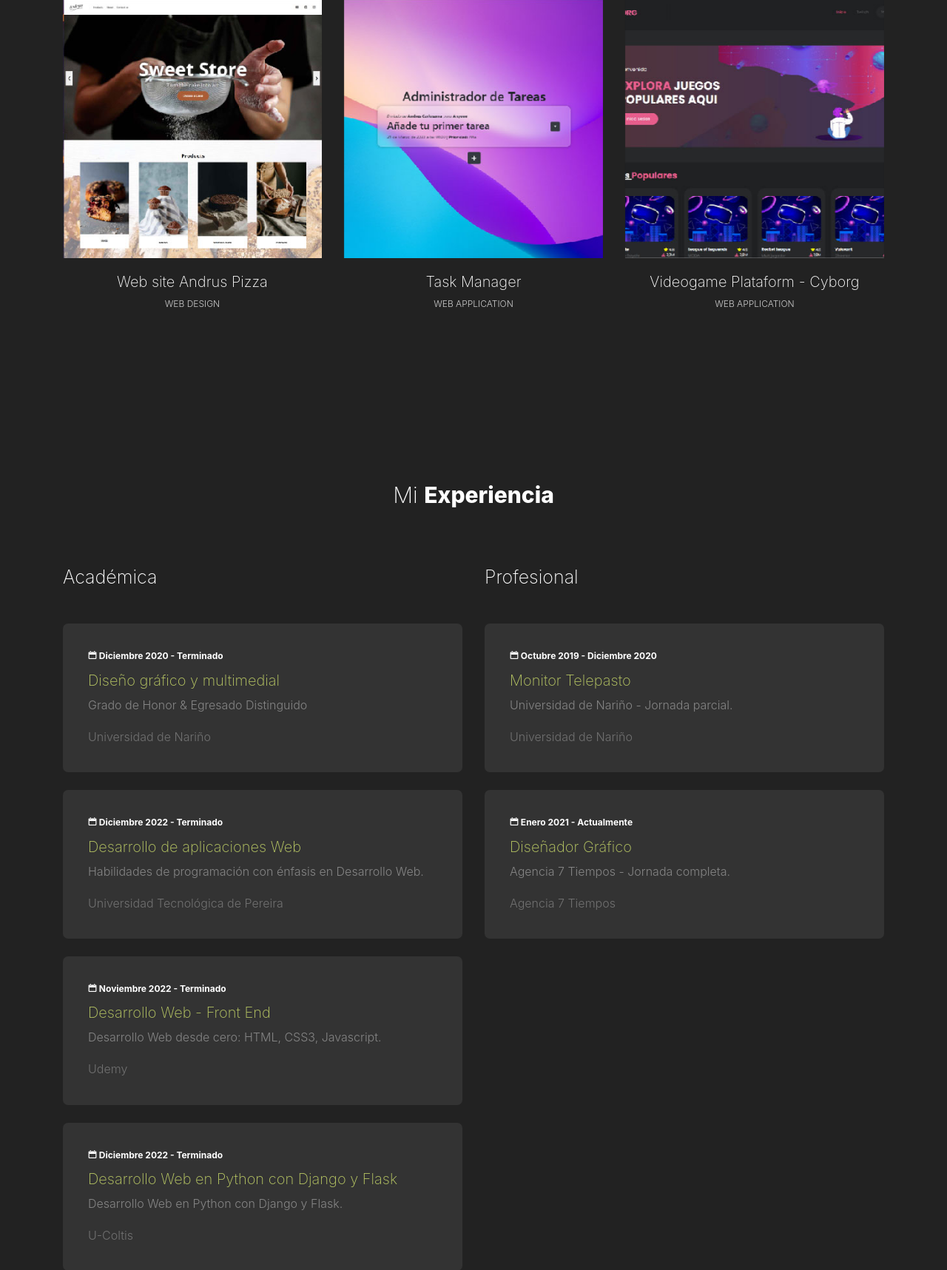
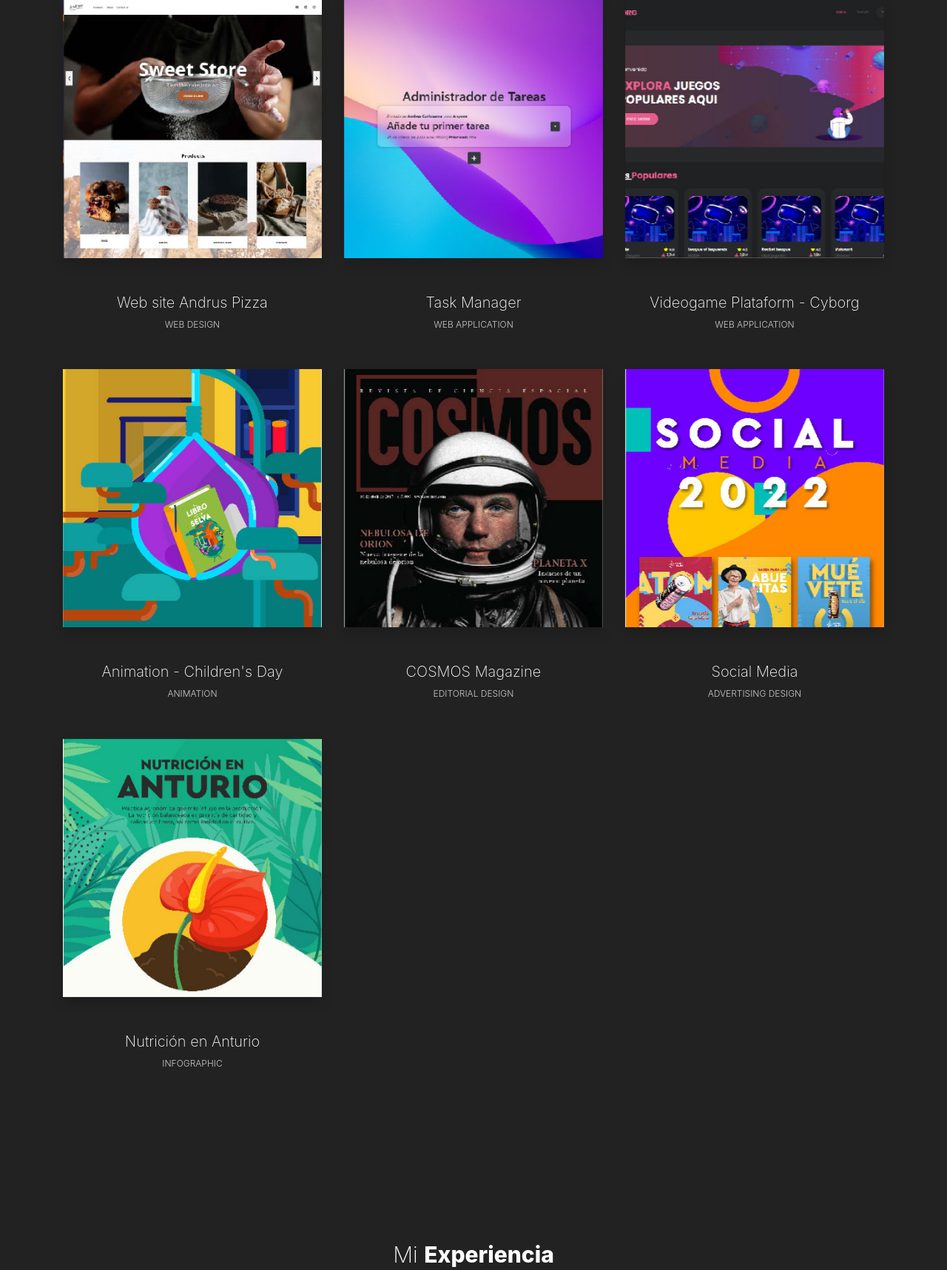
Before and after one commit to AndresCarlosamaDev/Portafolio_Dos, a Django app: page / in a window 1280 px wide. Shown: the part 975-2692 px from the top of the page at 74% size. Run offline with Django 4.2, Linux system fonts and the light colour scheme; data that the repository does not hold is empty; some libraries are stand-ins or nearby versions; some web fonts are replaced.

Commit message:
Commit projects upload

```diff
--- a/proyectos/static/css/style.css
+++ b/proyectos/static/css/style.css
@@ -15,7 +15,7 @@ body {
   background: -moz-linear-gradient(0deg, #8490ff 0%, #62bdfc 100%);
   background: -webkit-linear-gradient(0deg, #8490ff 0%, #62bdfc 100%);
   background: -ms-linear-gradient(0deg, #8490ff 0%, #62bdfc 100%);
-  -webkit-background-clip: text;
+  /* -webkit-background-clip: text; */
   -webkit-text-fill-color: transparent; }
 
 ::-moz-selection {
@@ -340,6 +340,16 @@ a {
       text-transform: uppercase;
       color: #cccccc; }
 
+
+    /* MY SETTINGS */
+
+        /* MY SETTINGS */
+
+  .single-portfolio .relative :hover {
+    transform: scale(1.02);
+    animation-duration: 3s;
+  }
+
 /*--------- Start Portfolio Area -------------*/
 .portfolio-area .primary-btn {
   color: #fff;
--- a/proyectos/templates/index.html
+++ b/proyectos/templates/index.html
@@ -78,7 +78,7 @@
 					<div class="single-portfolio col-sm-4 all mockup">
 						<a href="https://andrescarlosamadev.github.io/AndrusPizza/" target="_blank">
 							<div class="relative">
-								<div class="thumb">
+								<div class="thumb shadow mb-5 rounded">
 									<div class="overlay overlay-bg"></div>
 									<img class="image img-fluid" src="../static/images/p1.1.jpg" alt="">
 								</div>
@@ -93,7 +93,7 @@
 					<div class="single-portfolio col-sm-4 all mockup">
 						<a href="https://reminder-ro03.onrender.com" target="_blank">
 							<div class="relative">
-								<div class="thumb">
+								<div class="thumb shadow mb-5 rounded">
 									<div class="overlay overlay-bg"></div>
 									<img class="image img-fluid" src="../static/images/p1.2.jpg" alt="">
 								</div>
@@ -108,9 +108,9 @@
 					<div class="single-portfolio col-sm-4 all mockup">
 						<a href="https://videogamesplataform.onrender.com" target="_blank">
 							<div class="relative">
-								<div class="thumb">
+								<div class="thumb shadow mb-5 rounded">
 									<div class="overlay overlay-bg"></div>
-									<img class="image img-fluid" src="../static/images/p1.3.jpg" alt="">
+									<img class="image img-fluid" src="../static/images/p1.3.jpg">
 								</div>
 							</div>
 						</a>
@@ -120,6 +120,65 @@
 						</div>
 					</div>
 
+					<div class="single-portfolio col-sm-4 all mockup">
+						<a href="https://www.instagram.com/p/B_Z_1jdnxV-/" target="_blank">
+							<div class="relative">
+								<div class="thumb shadow mb-5 rounded">
+									<div class="overlay overlay-bg"></div>
+									<img class="image img-fluid" src="../static/images/p1.4.jpg">
+								</div>
+							</div>
+						</a>
+						<div class="p-inner">
+							<h4>Animation - Children's Day</h4>
+							<div class="cat">Animation</div>
+						</div>
+					</div>
+
+					<div class="single-portfolio col-sm-4 all mockup">
+						<a href="https://www.behance.net/gallery/104974837/Diseno-Editorial-Revista-COSMOS" target="_blank">
+							<div class="relative">
+								<div class="thumb shadow mb-5 rounded">
+									<div class="overlay overlay-bg"></div>
+									<img class="image img-fluid" src="../static/images/p1.5.jpg">
+								</div>
+							</div>
+						</a>
+						<div class="p-inner">
+							<h4>COSMOS Magazine</h4>
+							<div class="cat">Editorial design</div>
+						</div>
+					</div>
+
+					<div class="single-portfolio col-sm-4 all mockup">
+						<a href="https://www.behance.net/gallery/162372347/Social-Media-2022" target="_blank">
+							<div class="relative">
+								<div class="thumb shadow mb-5 rounded">
+									<div class="overlay overlay-bg"></div>
+									<img class="image img-fluid" src="../static/images/p1.6.jpg">
+								</div>
+							</div>
+						</a>
+						<div class="p-inner">
+							<h4>Social Media</h4>
+							<div class="cat">Advertising design</div>
+						</div>
+					</div>
+
+					<div class="single-portfolio col-sm-4 all mockup">
+						<a href="https://www.behance.net/gallery/167115801/Infografia-Nutricion-en-Anturio" target="_blank">
+							<div class="relative">
+								<div class="thumb shadow mb-5 rounded">
+									<div class="overlay overlay-bg"></div>
+									<img class="image img-fluid" src="../static/images/p1.7.jpg">
+								</div>
+							</div>
+						</a>
+						<div class="p-inner">
+							<h4>Nutrición en Anturio</h4>
+							<div class="cat">Infographic</div>
+						</div>
+					</div>
 					<!-- -------------- -->
 					<!-- -------------- -->
 					<!-- {% for proyecto in proyectos %} -->
```
Also changed, not shown: PortafolioDosign/settings.py (+15 -15 lines), proyectos/static/images/p1.4.jpg (added), proyectos/static/images/p1.5.jpg (added), proyectos/static/images/p1.6.jpg (added), proyectos/static/images/p1.7.jpg (added).
